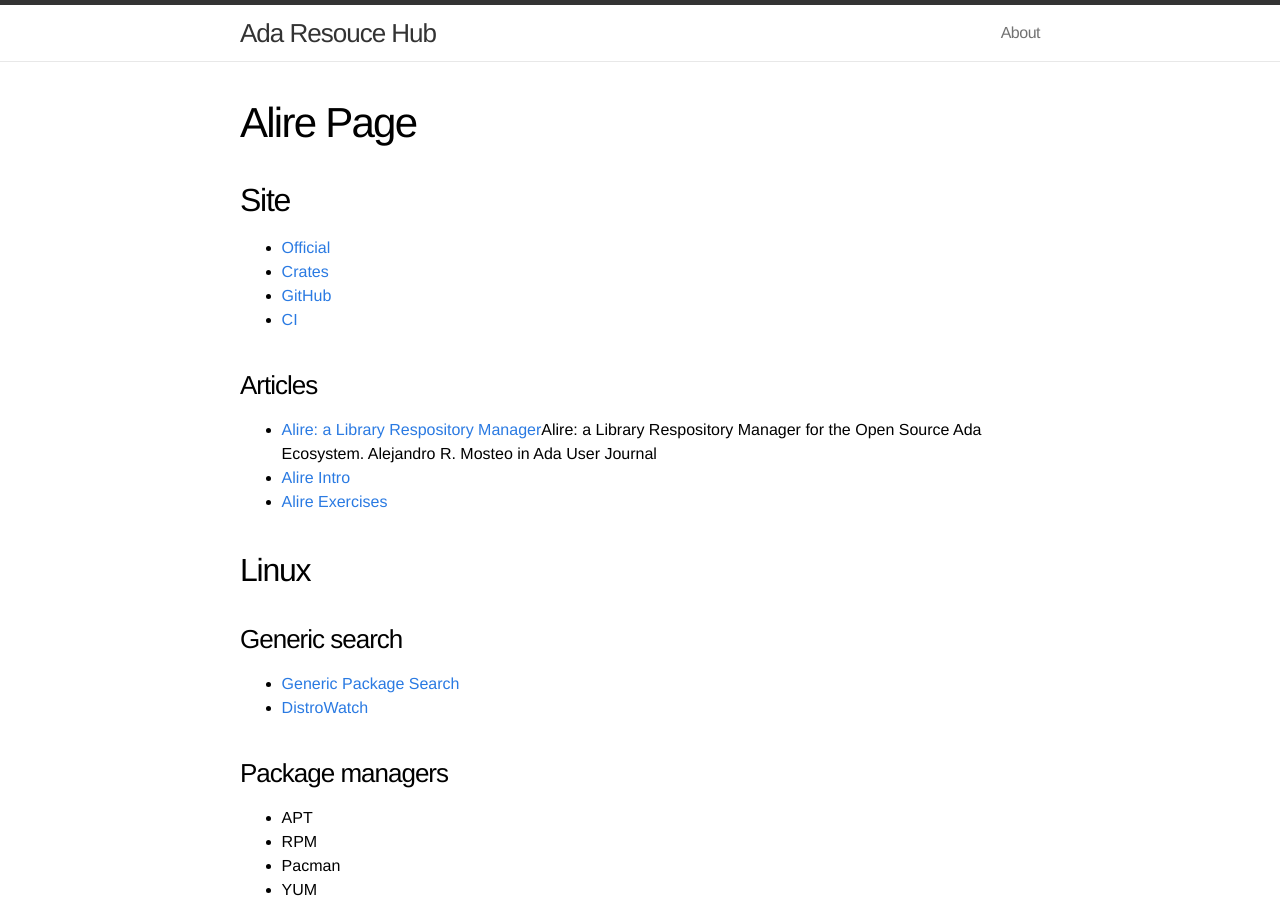
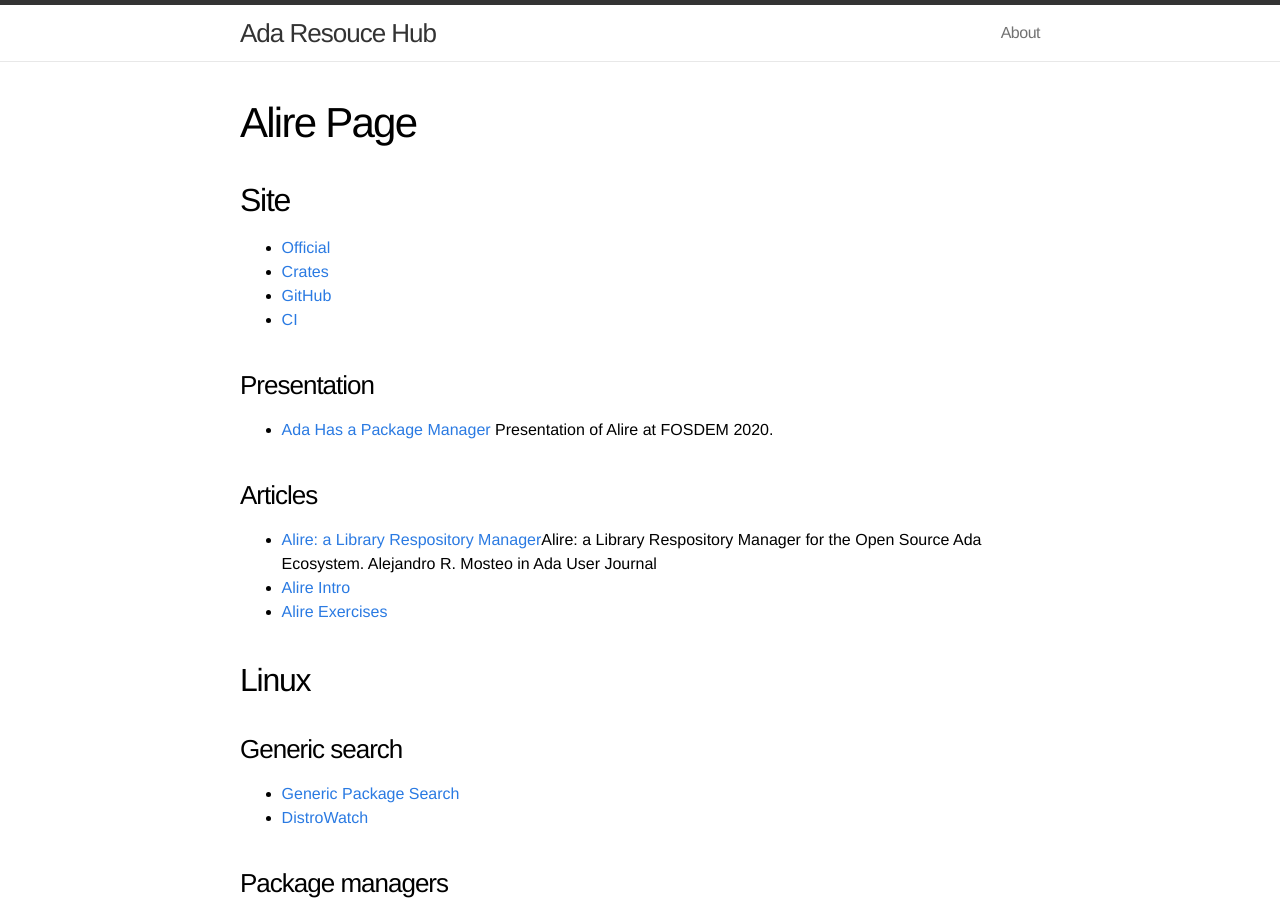
Before and after one commit to quornings/quornings.github.io, a Jekyll site: the page built from ada/alire.md, in a window 1280 px wide and 900 px high. Built offline with Jekyll 4.4.1, drawn with Linux system fonts in a browser that asks for light colours.

Commit message:
Add FOSDEM presentation

```diff
--- a/ada/alire.md
+++ b/ada/alire.md
@@ -8,6 +8,9 @@ title: Alire Page
 - [Crates](https://alire.ada.dev/crate)
 - [GitHub](https://github.com/alire-project)
 - [CI](https://alire-crates-ci.mosteo.com)
+
+### Presentation
+- [Ada Has a Package Manager](https://www.youtube.com/watch?v=cRDqcui24GQ) Presentation of Alire at FOSDEM 2020.
 
 ### Articles
 - [Alire: a Library Respository
```
